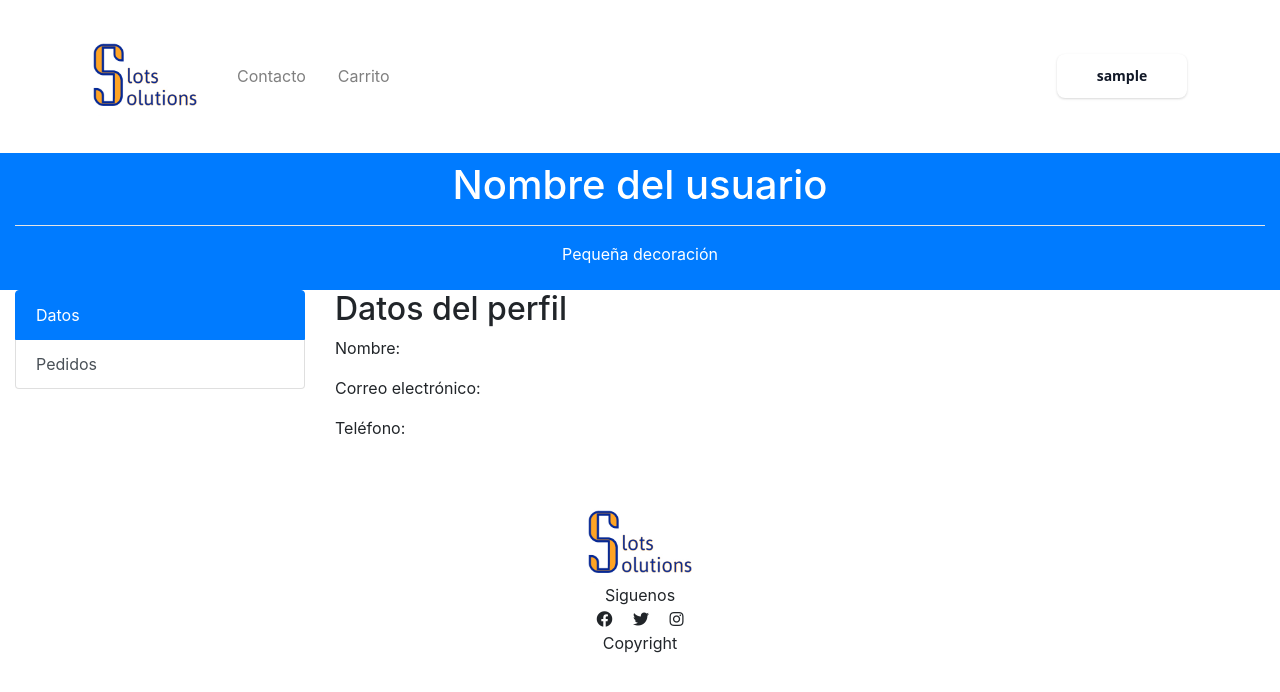
After one commit to cllueca/warehousewars, a Django app: page /perfil/ in a window 1280 px wide. The commit adds this page. Shown: the top 692 px of the page. Run offline with Django 4.2, Linux system fonts and the light colour scheme; the visitor is signed in with stand-in values (Sample User, id 1); some libraries are stand-ins or nearby versions.

Commit message:
Pagina de perfil (no funciona css ni js)

```diff
--- /dev/null
+++ b/ecommerce/templates/ecommerce/perfil.html
@@ -0,0 +1,45 @@
+{% extends 'main.html' %}
+{% load static %}
+{% block content %}
+
+
+<div class="container-fluid h-100">
+    <!-- Parte superior -->
+    <div class="row bg-primary text-white py-2">
+        <div class="col-12 text-center">
+            <h1>Nombre del usuario</h1>
+            <hr class="bg-light">
+            <p>Pequeña decoración</p>
+        </div>
+    </div>
+
+    <!-- Parte inferior -->
+    <div class="row h-100">
+        <!-- Parte izquierda -->
+        <div class="col-3 bg-light">
+            <div class="list-group">
+                <a href="#" id="selectDatos" class="list-group-item list-group-item-action active">Datos</a>
+                <a href="#" id="selectPedidos" class="list-group-item list-group-item-action">Pedidos</a>
+            </div>
+        </div>
+        <!-- Parte derecha -->
+        <div class="col-9">
+            <!-- Información de datos -->
+            <div id="datos" class="perfilActive">
+                <h2>Datos del perfil</h2>
+                <p>Nombre:</p>
+                <p>Correo electrónico:</p>
+                <p>Teléfono:</p>
+            </div>
+            <!-- Información de pedidos -->
+            <div id="pedidos" class="perfilHide" style="display: none;">
+                <h2>Información de pedidos</h2>
+                <p>Pedido 1:</p>
+                <p>Pedido 2:</p>
+                <p>Pedido 3:</p>
+            </div>
+        </div>
+    </div>
+</div>
+
+{% endblock content %}
--- a/ecommerce/urls.py
+++ b/ecommerce/urls.py
@@ -29,6 +29,7 @@ urlpatterns = [
     path('registro/', views.registrarse, name="registro"),
     path('logout/', views.logoutUser, name="logout"),
     path('pwdRecovery/', views.cambiarPwd, name="passwordRecovery"),
+    path("perfil/", views.perfilUsuario, name="perfil"),
 
     path('cart/add/<int:id>/', views.cart_add, name='cart_add'),
     path('cart/item_clear/<int:id>/', views.item_clear, name='item_clear'),
--- a/ecommerce/views.py
+++ b/ecommerce/views.py
@@ -396,6 +396,11 @@ def cambiarPwd(request):
 
     return render(request, 'ecommerce/cambiarPwd.html')
 
+@login_required(login_url='login')
+def perfilUsuario(request):
+    return render(request, 'ecommerce/perfil.html')
+
+
 @csrf_exempt
 def update_product(request, id):
 
--- /dev/null
+++ b/static/js/perfil.js
@@ -0,0 +1,39 @@
+document.addEventListener("DOMContentLoaded", function() {
+    const datos = document.getElementById("selectDatos");
+    const infoDatos = document.getElementById("infoDatos");
+
+    datos.addEventListener("mouseenter", function() {
+        this.size = this.options.length + 2.2;
+        select.style.transform = "scale(1.1)";
+        this.style.color = "black";
+    });
+    datos.addEventListener("mouseleave", function() {
+        this.size = 1;
+        select.style.transform = "scale(1)";
+        select.style.overflow = "hidden";
+        this.style.color = "black";
+    });
+});
+
+
+// $(document).ready(function() {
+//     // Mostrar información de datos al cargar la página
+//     $("#datos").show();
+//     $("#pedidos").hide();
+
+//     // Al hacer clic en el botón "Datos"
+//     $("[href='#datos']").click(function() {
+//         $("#datos").show();
+//         $("#pedidos").hide();
+//         $("[href='#datos']").addClass("active");
+//         $("[href='#pedidos']").removeClass("active");
+//     });
+
+//     // Al hacer clic en el botón "Pedidos"
+//     $("[href='#pedidos']").click(function() {
+//         $("#datos").hide();
+//         $("#pedidos").show();
+//         $("[href='#pedidos']").addClass("active");
+//         $("[href='#datos']").removeClass("active");
+//     });
+// });
--- a/static/styles/main.css
+++ b/static/styles/main.css
@@ -229,12 +229,12 @@ flex-grow: 0;
 
 tbody {
   display: block;
-<<<<<<< HEAD
+
   height: 400px;
-=======
+
   height: auto;
   max-height: 400px;
->>>>>>> origin/branchDiego
+
   overflow: auto;
 }
 tbody::-webkit-scrollbar {
--- /dev/null
+++ b/static/styles/perfil.css
@@ -0,0 +1,7 @@
+.perfilHide{
+    display: none;
+}
+
+.perfilActive{
+    display: block;
+}
--- a/templates/main.html
+++ b/templates/main.html
@@ -16,10 +16,12 @@
     <link rel="stylesheet" href="{% static 'styles/main.css' %}" />
     <link rel="stylesheet" href="{% static 'styles/navbar.css' %}" />
     <link rel="stylesheet" href="{% static 'styles/login-register.css' %}" />
+    <link rel="stylesheet" href="{% static 'styles/perfil.css' %}" />
 
     <script src="{% static 'js/navbarJs.js' %}"></script>
     <script src="{% static 'js/inicio.js' %}"></script>
     <script src="{% static 'js/carrito.js' %}"></script>
+    <script src="{% static 'js/perfil.js' %}"></script>
 
     <link rel="stylesheet" href="https://cdnjs.cloudflare.com/ajax/libs/OwlCarousel2/2.3.4/assets/owl.carousel.css">
     <script src="https://cdnjs.cloudflare.com/ajax/libs/OwlCarousel2/2.3.4/owl.carousel.min.js"></script>
--- a/templates/navbar.html
+++ b/templates/navbar.html
@@ -14,11 +14,15 @@
             </div>
 
             {% if request.user.is_authenticated %}
-            <div class="navbar-nav ml-auto">
-                <a href="#" class="nav-item nav-link mx-2">{{user.username}}</a>
-            </div>
-            <div class="navbar-nav ">
-                <a href="{% url 'logout' %}" class="btn mx-2 button-38" style="width: 130px;">Cerrar Sesión</a>
+            <div class="navbar-nav ml-auto dropdown">
+                <button class="btn mx-2 button-38" type="button" id="dropdownMenuButton" data-toggle="dropdown" aria-haspopup="true" aria-expanded="false"  style="width: 130px;">
+                    {{user.username}}
+                </button>
+                <div class="dropdown-menu" aria-labelledby="dropdownMenuButton">
+                    <a class="nav-item nav-link mx-2" href="{% url 'home' %}">Inicio</a>
+                    <a class="nav-item nav-link mx-2" href="{% url 'perfil' %}">Perfil</a>
+                    <a class="nav-item nav-link mx-2" href="{% url 'logout' %}">Cerrar Sesión</a>
+                </div>
             </div>
             {% else %}
             <div class="navbar-nav ml-auto">
```
